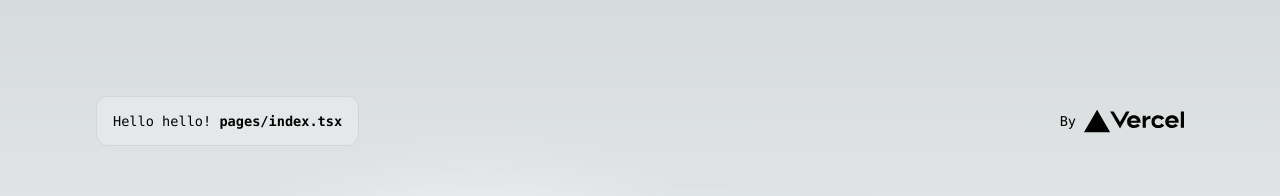
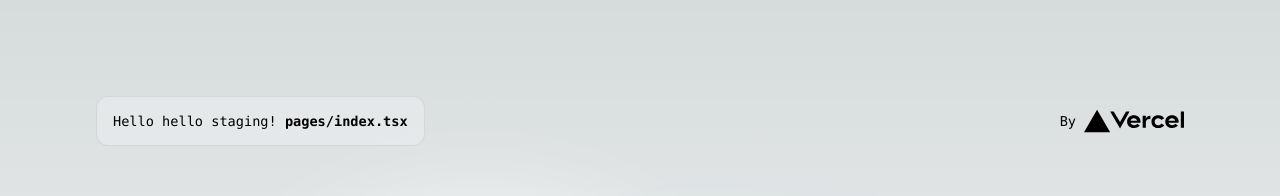
Before and after one commit to ovdahlberg/nextjs, a Next.js app: page / in a window 1280 px wide. Shown: the top 196 px of the page. Built offline with nearby package versions, Linux system fonts and the light colour scheme.

Commit message:
Update index.tsx

```diff
--- a/pages/index.tsx
+++ b/pages/index.tsx
@@ -17,7 +17,7 @@ export default function Home() {
       <main className={styles.main}>
         <div className={styles.description}>
           <p>
-            Hello hello!&nbsp;
+            Hello hello staging!&nbsp;
             <code className={styles.code}>pages/index.tsx</code>
           </p>
           <div>
```
